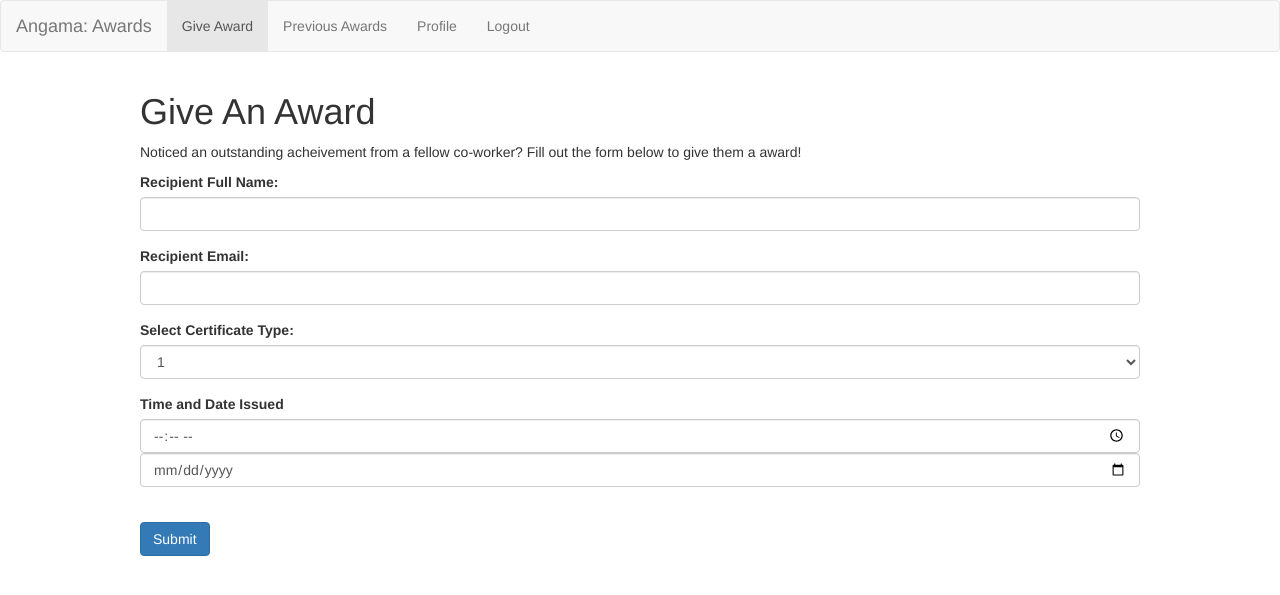
After one commit to netsirkdmb/CapstoneProject, a Node project: template web-server/views/award/give-award.handlebars in a window 1280 px wide. The commit adds this page. Shown: the top 595 px of the page. Run offline with Node 20 templates, Linux system fonts and the light colour scheme; the template is opened without the code that fills it, so the values that code supplies are empty; some libraries are stand-ins or nearby versions.

Commit message:
Front end user page

```diff
--- a/web-server/lib/login.js
+++ b/web-server/lib/login.js
@@ -18,7 +18,7 @@ function mainPostHandler(req, res, next) {
 	// Handles User Logins
 	} else {
 		console.log(req);
-		res.redirect('/award/dummy');
+		res.redirect('/award/give-award');
 	}
 }
 
@@ -51,6 +51,7 @@ function init(passport) {
 /****************************************
 ************ Login Routers **************
 ****************************************/
+// Main login page
 router.get('/login',function(req, res, next){
   res.render('login');
 });
--- a/web-server/main.js
+++ b/web-server/main.js
@@ -2,7 +2,7 @@
 var fs = require('fs');
 var randomString = require('randomstring');
 
-// Loads the https, express, handlebars engine
+// Loads the express, handlebars engine
 var express = require('express');
 var app = express();
 var handlebars = require('express-handlebars').create({defaultLayout:'main'});
@@ -39,6 +39,14 @@ var bodyParser = require('body-parser');
 app.use(bodyParser.urlencoded({ extended: false }));
 app.use(bodyParser.json());
 
+// Removes trailing forward slash
+app.use(function(req, res, next) {
+   if(req.url.substr(-1) == '/' && req.url.length > 1)
+       res.redirect(301, req.url.slice(0, -1));
+   else
+       next();
+});
+
 /**************************************
 **    START OF WEBSITE HANDLERS      **
 **************************************/
@@ -56,12 +64,23 @@ app.post('/', function(req, res, next){
 //next() --> additional routers
 
 // --------- Additional Routers --------
-// Loads the login routers
 var loginRouter = require('./lib/login.js');
 loginRouter.init(passport);
 app.use(loginRouter.router);
-var adminRouter = require ('./lib/admin.js');
+var adminRouter = require('./lib/admin.js');
 app.use(adminRouter);
+var userRouter = require('./lib/user.js');
+app.use(userRouter.router);
+
+// ------- Prevents Auto-Routing -------
+app.get('/layouts*', function(req, res, next){
+  res.status(404);
+  res.render('404');
+});
+app.get('/partials*', function(req, res, next){
+  res.status(404);
+  res.render('404');
+});
 
 // ------- Catch-All GET Router --------
 app.get('/*', function(req, res, next) {
--- /dev/null
+++ b/web-server/static/awards.css
@@ -0,0 +1,6 @@
+.award-wrapper {
+	max-width: 1000px;
+  	margin : auto;
+  	margin-top: 40px;
+  	margin-bottom: 40px;
+}
--- a/web-server/views/admin/dummy.handlebars
+++ /dev/null
@@ -1 +0,0 @@
-<h1>Place holder for admin page</h1>
--- a/web-server/views/award/dummy.handlebars
+++ /dev/null
@@ -1 +0,0 @@
-<h1>Dummy Website for Awards</h1>
--- /dev/null
+++ b/web-server/views/award/give-award.handlebars
@@ -0,0 +1,32 @@
+{{> user-nav give-award='true'}}
+<section class='award-wrapper'>
+	<h1> Give An Award </h1>
+	<p>Noticed an outstanding acheivement from a fellow co-worker? Fill out the form below to give them a award!</p>
+	<form>
+		<div class="form-group">
+			<label for="name">Recipient Full Name:</label>
+			<input type="text" class="form-control" id="name">
+		</div>
+		<div class="form-group">
+			<label for="email">Recipient Email:</label>
+			<input type="email" class="form-control" id="email">
+		</div>
+		<div class="dropdown form-group">
+			<label for="cert-type">Select Certificate Type:</label>
+			<select class="form-control" id="cert-type">
+				<option>1</option>
+				<option>2</option>
+				<option>3</option>
+				<option>4</option>
+			</select>
+		</div>
+		<div class="form-group">
+			<label for="date">Time and Date Issued</label>
+			<input type="time" class="form-control" id="time">
+			<input type="date" class="form-control" id="date">
+		</div>
+		<br>
+		<button type="submit" class="btn btn-primary">Submit</button>
+	</form>
+</section>
+<link rel="stylesheet" type="text/css" href="../public/awards.css">
--- a/web-server/views/login.handlebars
+++ b/web-server/views/login.handlebars
@@ -12,3 +12,4 @@
     <a href="/login/reset-password">Forgot Password?</a>
   </section>
 </div>
+<link rel="stylesheet" type="text/css" href="public/login.css">
--- a/web-server/views/login/change-password.handlebars
+++ b/web-server/views/login/change-password.handlebars
@@ -8,3 +8,4 @@
     </form>
   </section>
 </div>
+<link rel="stylesheet" type="text/css" href="../public/login.css">
--- a/web-server/views/login/get-reset-code.handlebars
+++ b/web-server/views/login/get-reset-code.handlebars
@@ -23,3 +23,4 @@
     </form>
   </section>
 </div>
+<link rel="stylesheet" type="text/css" href="../public/login.css">
--- /dev/null
+++ b/web-server/views/partials/user-nav.handlebars
@@ -0,0 +1,21 @@
+<nav class="navbar navbar-default">
+	<div class="container-fluid">
+		<div class="navbar-header">
+			<a class="navbar-brand" href="give-award">Angama: Awards</a>
+		</div>
+		<ul class="nav navbar-nav">
+			<li {{#if give-award}}class="active"{{/if}}>
+				<a href="give-award">Give Award</a>
+			</li>
+			<li {{#if previous-award}}class="active"{{/if}}>
+				<a href="previous-award">Previous Awards</a>
+			</li>
+			<li {{#if profile}}class="active"{{/if}}>
+				<a href="profile">Profile</a>
+			</li>
+			<li>
+				<a href="logout">Logout</a>
+			</li>
+		</ul>
+	</div>
+</nav>
```
Also changed, not shown: web-server/lib/user.js (added, +20 -0 lines), web-server/views/award/previous-award.handlebars (added, +27 -0 lines), web-server/views/award/profile.handlebars (added, +8 -0 lines), web-server/views/layouts/main.handlebars (+4 -3 lines).
